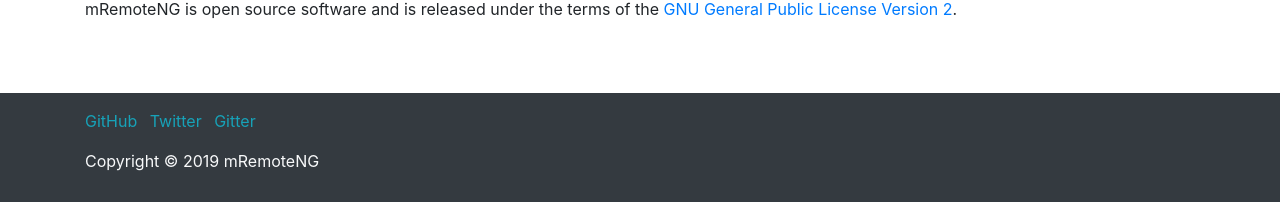
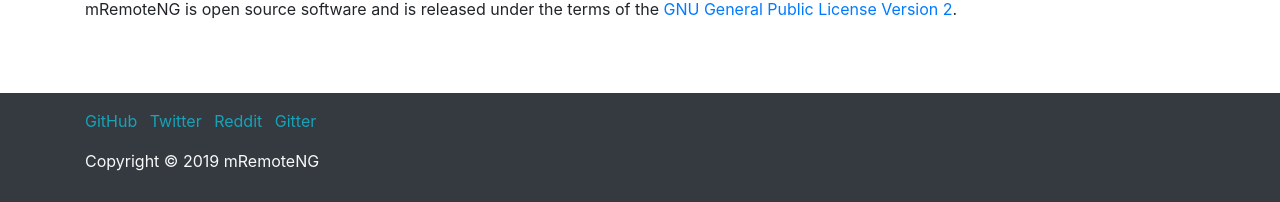
Before and after one commit to mRemoteNG/mRemoteNG.github.io, a Jekyll site: the page built from index.md, in a window 1280 px wide. Shown: the part 695-897 px from the top of the page. Built offline with Jekyll 4.4.1, drawn with Linux system fonts in a browser that asks for light colours; comment, search, counter and statistics services are not loaded.

Commit message:
Move reddit to footer

```diff
--- a/_includes/footer.html
+++ b/_includes/footer.html
@@ -6,6 +6,9 @@
 			</li>
 			<li class='list-inline-item'>
 				<a class='text-info' href='https://twitter.com/{{ site.twitter.username }}'>Twitter</a>
+			</li>
+			<li class='list-inline-item'>
+				<a class='text-info' href='https://reddit.com/r/mRemoteNG/'>Reddit</a>
 			</li>
 			<li class='list-inline-item'>
 				<a class='text-info' href='https://gitter.im/mRemoteNG/PublicChat'>Gitter</a>
```
